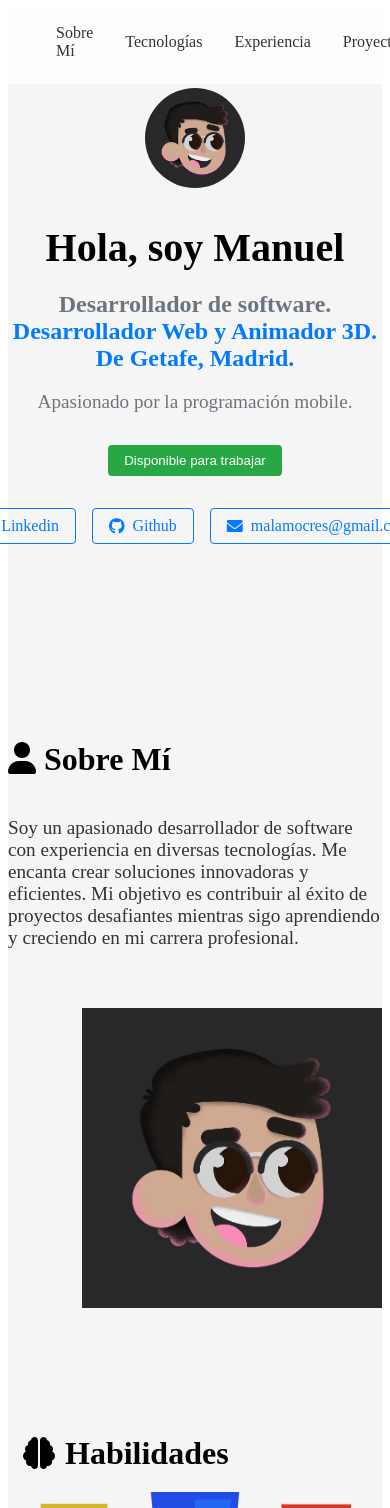
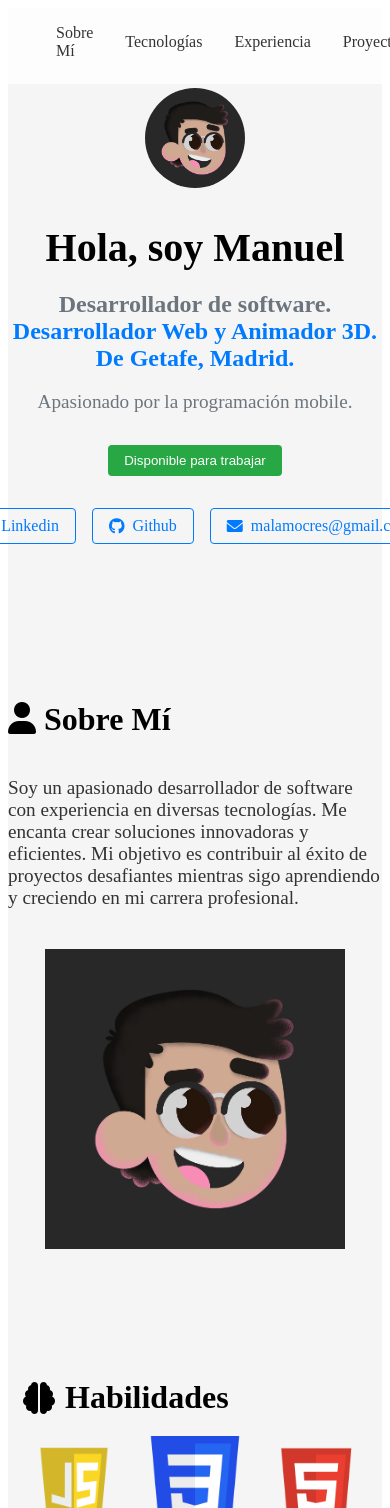
Before and after one commit to ManuACDev/portafolio-angular, an Angular app: page / in a window 390 px wide. Shown: the top 1508 px of the page. Built offline with nearby package versions, Linux system fonts and the light colour scheme.

Commit message:
CSS Img Sobre Mi

```diff
--- a/src/app/components/sobremi/sobremi.component.css
+++ b/src/app/components/sobremi/sobremi.component.css
@@ -1,10 +1,3 @@
-/* Estilo para la imagen a la derecha */
-.sobre-mi-detalle .imagen-derecha {
-  float: right; /* Para alinear la imagen a la derecha */
-  width: 300px; /* Ajusta el ancho de la imagen según sea necesario */
-  margin-left: 20px; /* Ajusta el margen izquierdo para separar del texto */
-}
-
 /* Estilo para la sección principal de "Sobre Mí" */
 .sobre-mi {
   background-color: #f5f5f5;
@@ -94,11 +87,22 @@
 .sobre-mi-detalle .container {
   max-width: 800px;
   margin: 0 auto;
-  text-align: left;
 }
 
 .sobre-mi-detalle-content {
-  margin-top: 40px;
+  display: flex;
+  flex-direction: row; /* Alinea los elementos en fila */
+  justify-content: space-between; /* Espacio entre elementos */
+  align-items: flex-start; /* Alineación vertical al principio */
+}
+
+.sobre-mi-detalle-texto {
+  flex: 1; /* Ocupa todo el espacio disponible */
+}
+
+.sobre-mi-detalle-imagen {
+  flex-shrink: 0; /* Evita que la imagen se encoge */
+  margin-left: 20px; /* Margen izquierdo para separar del texto */
 }
 
 .sobre-mi-detalle h2 {
@@ -109,21 +113,22 @@
 .sobre-mi-detalle p {
   font-size: 1.2em;
   color: #333;
+  margin-bottom: 20px; /* Espacio inferior para separar del contenido siguiente */
 }
 
 /* Estilo para la imagen a la derecha */
 .sobre-mi-detalle .imagen-derecha {
-  max-width: 100%; /* Ajustar el ancho máximo de la imagen */
-  display: block; /* Para asegurar que no se mezcle con otros elementos */
-  margin-top: 20px; /* Espacio superior para separar del texto */
+  width: 300px; /* Ajusta el ancho de la imagen según sea necesario */
 }
 
-/* Ajustes para la sección "Sobre Mí" detalle */
-.sobre-mi-detalle-content {
-  display: flex;
-  flex-direction: column; /* Asegura que los elementos internos sigan en columna */
+@media (max-width: 768px) {
+  .sobre-mi-detalle-content {
+    flex-direction: column; /* Cambia a columna en pantallas más pequeñas */
+    align-items: center; /* Alinea al centro verticalmente */
+  }
+
+  .sobre-mi-detalle-imagen {
+    margin-left: 0; /* Elimina el margen izquierdo en dispositivos móviles */
+    margin-top: 20px; /* Añade espacio arriba de la imagen en dispositivos móviles */
+  }
 }
-
-.sobre-mi-detalle-texto {
-  margin-bottom: 20px; /* Espacio inferior para separar del contenido siguiente */
-}
--- a/src/app/components/sobremi/sobremi.component.html
+++ b/src/app/components/sobremi/sobremi.component.html
@@ -16,8 +16,8 @@
 <!-- Nueva sección "Sobre Mí" detalle -->
 <section class="sobre-mi-detalle">
   <div class="container">
+    <h2><i class="fas fa-user"></i> Sobre Mí</h2>
     <div class="sobre-mi-detalle-content">
-      <h2><i class="fas fa-user"></i> Sobre Mí</h2>
       <div class="sobre-mi-detalle-texto">
         <p>Soy un apasionado desarrollador de software con experiencia en diversas tecnologías. Me encanta crear soluciones innovadoras y eficientes. Mi objetivo es contribuir al éxito de proyectos desafiantes mientras sigo aprendiendo y creciendo en mi carrera profesional.</p>
       </div>
```
